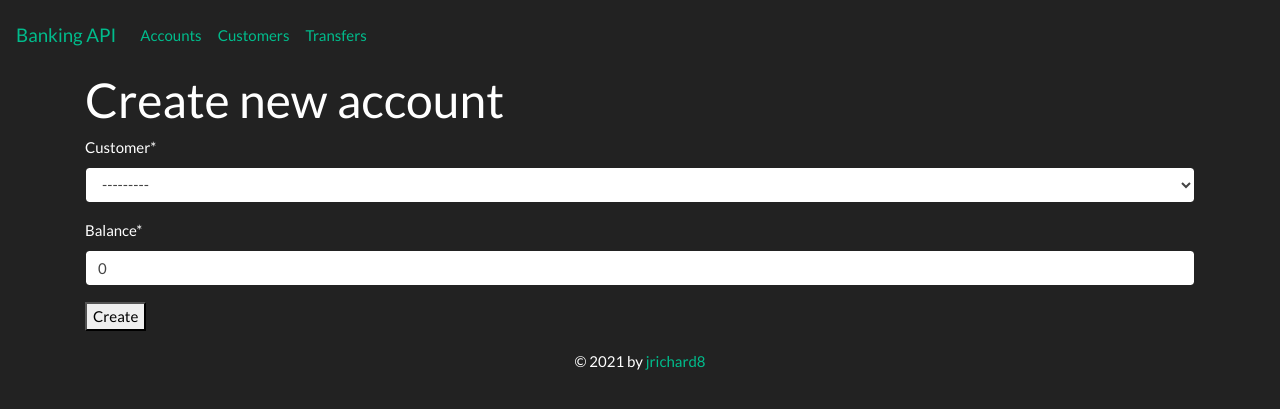
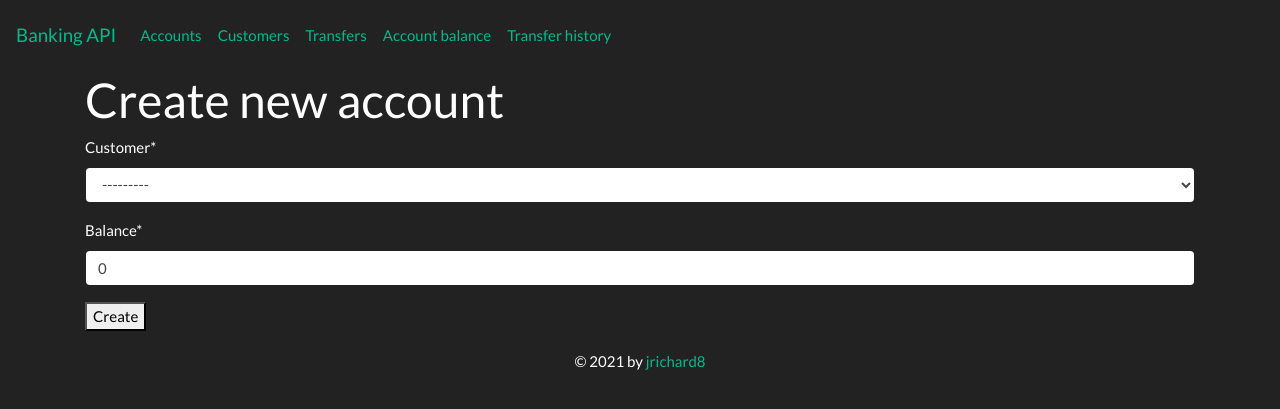
Before and after one commit to jrichard8/python-django-banking-api, a Django app: page /accounts/new in a window 1280 px wide. Shown: the top 409 px of the page. Run offline with Django 3.2, Linux system fonts and the light colour scheme; the visitor is signed in with stand-in values (Sample User, id 1); data that the repository does not hold is empty; some libraries are stand-ins or nearby versions.

Commit message:
Add balance for an account

```diff
--- a/banking_management/api/accounts/form.py
+++ b/banking_management/api/accounts/form.py
@@ -22,3 +22,9 @@ class NewAccountForm(forms.ModelForm):
         formatted_date = datetime.date.today().strftime("%Y-%m-%d")
         acc = Account(account_no=uuid, balance=balance, customer=customer, creation_date=formatted_date)
         acc.save()
+
+
+class AccountBalanceForm(forms.ModelForm):
+    class Meta:
+        model = Account
+        fields = ('account_no',)
--- a/banking_management/api/accounts/urls.py
+++ b/banking_management/api/accounts/urls.py
@@ -1,8 +1,9 @@
 from django.urls import path
 
-from .views import list_account_request, create_account_request
+from .views import list_account_request, create_account_request, get_balance_request
 
 urlpatterns = [
     path('', list_account_request),
-    path('new', create_account_request)
+    path('new', create_account_request),
+    path('balance', get_balance_request)
 ]
--- a/banking_management/api/accounts/views.py
+++ b/banking_management/api/accounts/views.py
@@ -1,7 +1,7 @@
 from django.contrib import messages
 from django.shortcuts import render, redirect
 
-from .form import NewAccountForm
+from .form import NewAccountForm, AccountBalanceForm
 from .models import Account
 from ..customers.models import Customer
 
@@ -24,3 +24,10 @@ def create_account_request(request):
     customer_list = Customer.objects.all()
     context = {'customer_list': customer_list, 'account_form': form}
     return render(request, "accounts/account_creation.html", context)
+
+
+def get_balance_request(request):
+    form = AccountBalanceForm
+    customer_list = Customer.objects.all()
+    context = {'customer_list': customer_list, 'account_form': form}
+    return render(request, "accounts/account_balance.html", context)
--- a/banking_management/templates/navbar.html
+++ b/banking_management/templates/navbar.html
@@ -15,6 +15,12 @@
           <li class="nav-item active">
             <a class="nav-link" href="/transfers/">Transfers <span class="sr-only">(current)</span></a>
           </li>
+          <li class="nav-item active">
+            <a class="nav-link" href="/accounts/balance">Account balance <span class="sr-only">(current)</span></a>
+          </li>
+          <li class="nav-item active">
+            <a class="nav-link" href=#">Transfer history <span class="sr-only">(current)</span></a>
+          </li>
         {% else %}
           <li class="nav-item">
             <a class="nav-link" href="register">Register</a>
```
Also changed, not shown: banking_management/templates/accounts/account_balance.html (added, +15 -0 lines).
